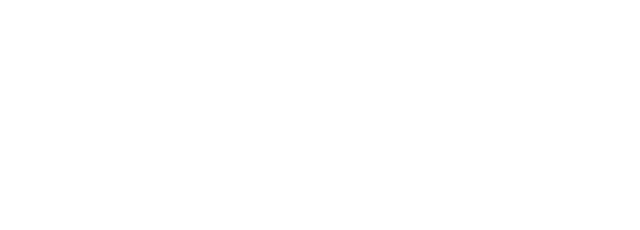
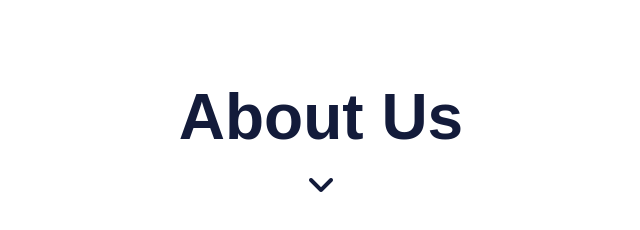
Before and after one commit to ArpanSankesh/Anthony-freelance-project-, a plain HTML site: page service.html in a window 1280 px wide. Shown: the whole page, without its empty margins (319-959 px from the left). Drawn offline with Linux system fonts and the light colour scheme.

Commit message:
about page restart

```diff
--- a/service.html
+++ b/service.html
@@ -14,7 +14,22 @@
   />
 </head>
 <body>
+<div id="main">
+  <section class="about-section-pg">
+    <div class="heading">
+      <h1>About Us</h1>
+      <i class="fa-solid fa-angle-down"></i>
+    </div>
+    <div class="about-section-pg-content">
+      <div class="about-left">
 
+      </div>
+      <div class="about-right">
+
+      </div>
+    </div>
+  </section>
+</div>
 
 </body>
 </html>
--- a/style.css
+++ b/style.css
@@ -534,7 +534,31 @@ gap: 1rem;
 
 /* ------------------------------ABOUT_US PAGE-------------------------------- */
 
+.about-section-pg{
+  width: 100%;
+  min-height: 100vh;
+}
 
+.heading{
+  width: 100%;
+  text-align: center;
+  color: var(--fontFade-color);
+  padding: 5rem;
+}
+
+.heading h1{
+  font-size: 4rem;
+}
+
+.heading i{
+  margin-top: 1rem;
+  font-size: 2rem;
+}
+
+.about-section-pg-content{
+  width: 100%;
+  height: 70vh;
+}
 
 
 
```
